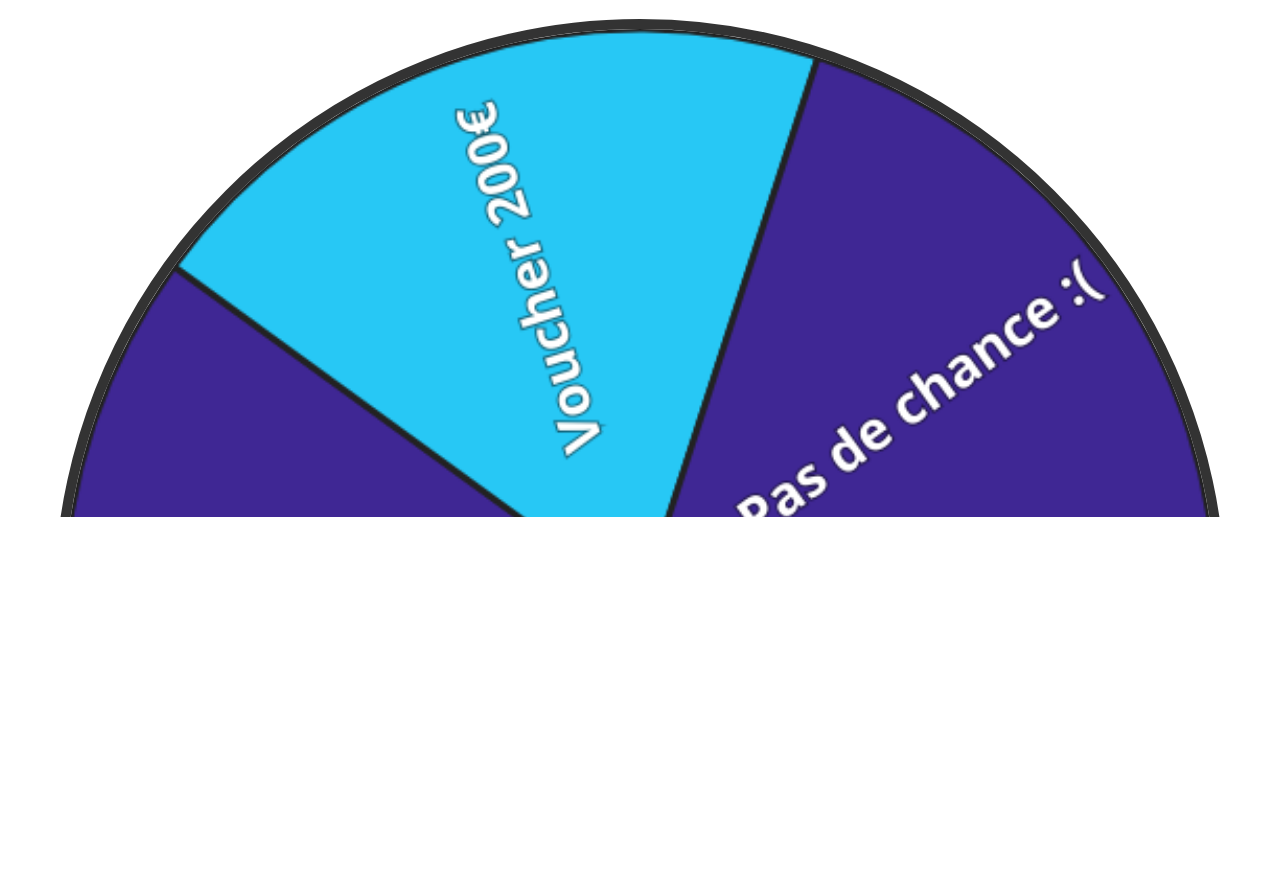
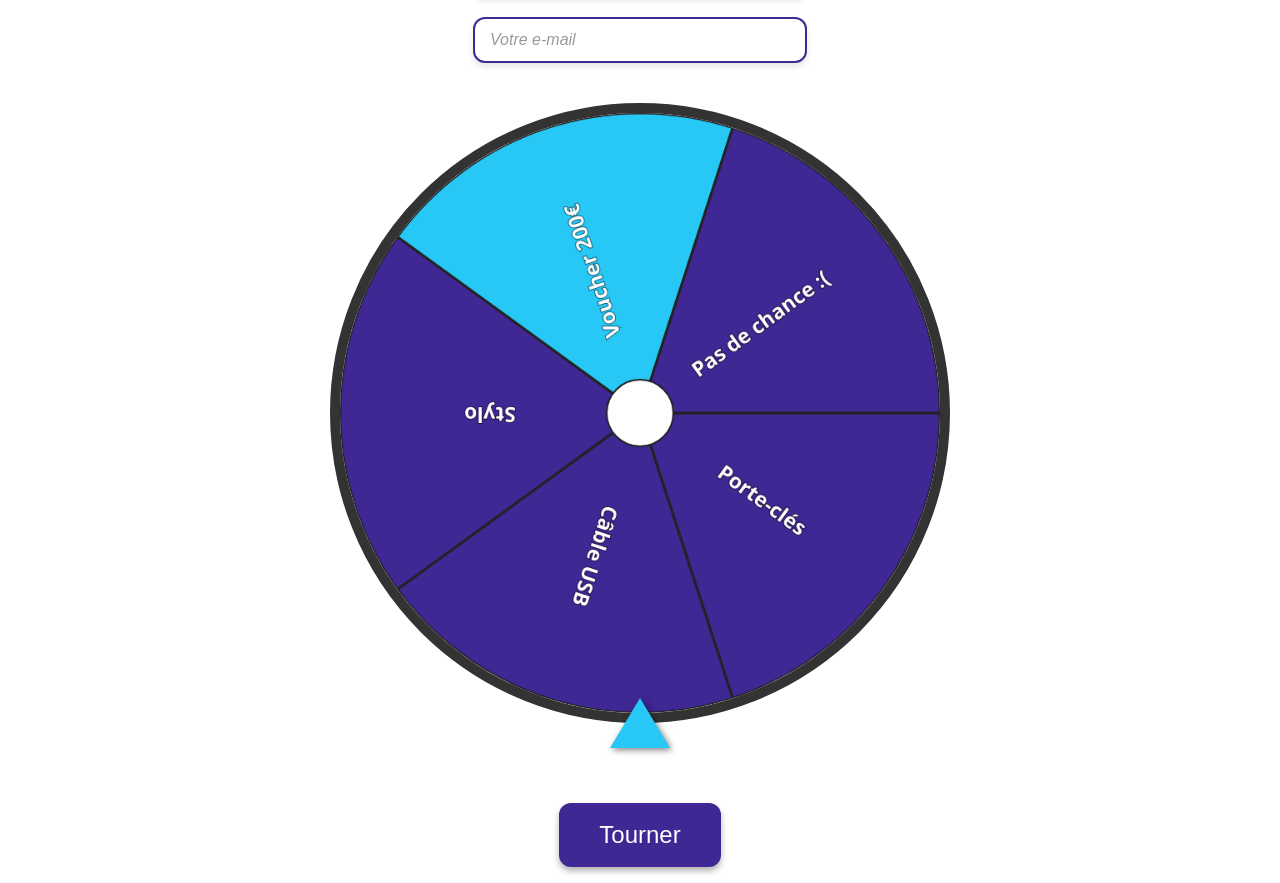
Before and after one commit to sprlbcwallonie-creator/roulette-bcw, a plain HTML site: page index.html in a window 1280 px wide. Shown: the part 283-1166 px from the top of the page. Before the commit the page ends 800 px from the top, so only its background shows below. Drawn offline with Linux system fonts and the light colour scheme.

Commit message:
Update index.html

```diff
--- a/index.html
+++ b/index.html
@@ -18,38 +18,29 @@
 <link rel="apple-touch-icon" href="logo.png">
 
 <style>
-html, body {
-    margin: 0;
-    padding: 0;
-    height: 100%;
-    overflow: hidden; /* empêche le scroll vertical */
+body {
+    text-align: center;
+    font-family: Arial;
+    margin-top: 50px;
+    font-size: 16px;
 }
-
-body {
-    display: flex;
-    flex-direction: column;
-    justify-content: flex-start; /* on commence en haut, pas centré verticalement */
-    align-items: center;
-    font-family: Arial, sans-serif;
-    text-align: center;
-}
-
 #canvas {
     border: 10px solid #333;
     border-radius: 50%;
+    display: block;
+    margin: 0 auto;
     width: 90vw;
     height: auto;
-    max-width: none;
-    max-height: none;
+    max-width: 600px;
 }
 #spinBtn {
     margin-top: 30px;
-    padding: 18px 40px;
-    font-size: 24px;
+    padding: 18px 40px; /* plus grand padding */
+    font-size: 24px;     /* texte plus gros */
     background-color: #3f2794;
     color: #fff;
     border: none;
-    border-radius: 12px;
+    border-radius: 12px; /* un peu plus arrondi pour le look “app” */
     cursor: pointer;
     box-shadow: 0 4px 6px rgba(0,0,0,0.3);
     transition: transform 0.2s;
@@ -57,15 +48,16 @@ body {
 #spinBtn:hover {
     transform: scale(1.1);
 }
+
 #pointer {
     width: 0;
     height: 0;
-    border-left: 30px solid transparent;
-    border-right: 30px solid transparent;
-    border-bottom: 50px solid #27C8F5;
+    border-left: 30px solid transparent;   /* plus large */
+    border-right: 30px solid transparent;  /* plus large */
+    border-bottom: 50px solid #27C8F5;    /* plus haut */
     position: relative;
     margin: 0 auto;
-    top: -25px;
+    top: -25px;  /* ajuster pour centrer sur la roue */
     filter: drop-shadow(2px 2px 3px rgba(0,0,0,0.5));
 }
 h1 {
@@ -115,7 +107,8 @@ input::placeholder {
 <script>
 const canvas = document.getElementById('canvas');
 const ctx = canvas.getContext('2d');
-
+const spinSound = new Audio("spin.mp3");
+spinSound.loop = true; // pour que le son continue pendant la rotation
 const prizes = ["Porte-clés", "Câble USB", "Stylo", "Voucher 200€", "Pas de chance :("];
 const colors = ["#3f2794", "#3f2794", "#3f2794", "#27C8F5", "#3f2794"];
 const weights = [0.4, 0.25, 0.15, 0.01, 0.1];
@@ -163,18 +156,13 @@ function drawWheel(rotation=0){
         ctx.translate(centerX, centerY);
         ctx.rotate(startAngle + sliceAngle/2);
         ctx.fillStyle = "#fff";
-
-        let fontSize = Math.floor(radius / 10);
-        fontSize = Math.max(12, Math.min(fontSize, 26));
-        ctx.font = "bold " + fontSize + "px 'Segoe UI', sans-serif";
-
+        ctx.font = "bold 25px 'Segoe UI', sans-serif";
         ctx.textAlign = "center";
         ctx.textBaseline = "middle";
         ctx.strokeStyle = "rgba(0,0,0,0.5)";
         ctx.lineWidth = 2;
-        ctx.strokeText(prizes[i], radius * 0.6, 0);
-        ctx.fillText(prizes[i], radius * 0.6, 0);
-
+        ctx.strokeText(prizes[i], radius / 2, 0);
+        ctx.fillText(prizes[i], radius / 2, 0);
         ctx.restore();
     }
 
@@ -187,19 +175,15 @@ function drawWheel(rotation=0){
     ctx.stroke();
 }
 
-// --- Canvas responsive ---
+// --- Canvas responsive complet pour tablette ---
 function resizeCanvas() {
-    const topElementsHeight = document.querySelector('h1').offsetHeight
-                            + document.querySelector('form').offsetHeight
-                            + 40;
-    const availableHeight = window.innerHeight - topElementsHeight;
-    const size = Math.min(window.innerWidth * 0.95, availableHeight);
+    const size = Math.min(window.innerWidth * 0.9, window.innerHeight * 0.9);
     canvas.width = size;
     canvas.height = size;
     drawWheel(currentRotation);
 }
+resizeCanvas();
 window.addEventListener('resize', resizeCanvas);
-resizeCanvas();
 
 let emailsUsed = JSON.parse(localStorage.getItem("emailsUsed") || "[]");
 
@@ -212,6 +196,7 @@ document.getElementById('spinBtn').addEventListener('click', () => {
         return;
     }
 
+
     const emailPattern = /^[^\s@]+@[^\s@]+\.[^\s@]+$/;
     if (!emailPattern.test(email)) {
         alert("Merci d’entrer une adresse e-mail valide !");
@@ -222,6 +207,9 @@ document.getElementById('spinBtn').addEventListener('click', () => {
         alert("Cette adresse e-mail a déjà été utilisée !");
         return;
     }
+
+spinSound.currentTime = 0; // recommence le son
+spinSound.play();
 
     const sliceAngle = 2 * Math.PI / prizes.length;
     const winningIndex = choosePrize(prizes, weights);
@@ -239,6 +227,9 @@ document.getElementById('spinBtn').addEventListener('click', () => {
         if(progress < 1){
             requestAnimationFrame(animate);
         } else {
+// --- Ici la roue s'est arrêtée, donc on coupe le son ---
+        spinSound.pause();
+        spinSound.currentTime = 0;
             document.getElementById('result').textContent = "🎉 " + name + ", tu as gagné : " + prizeWon;
 
             const formData = new FormData();
```
